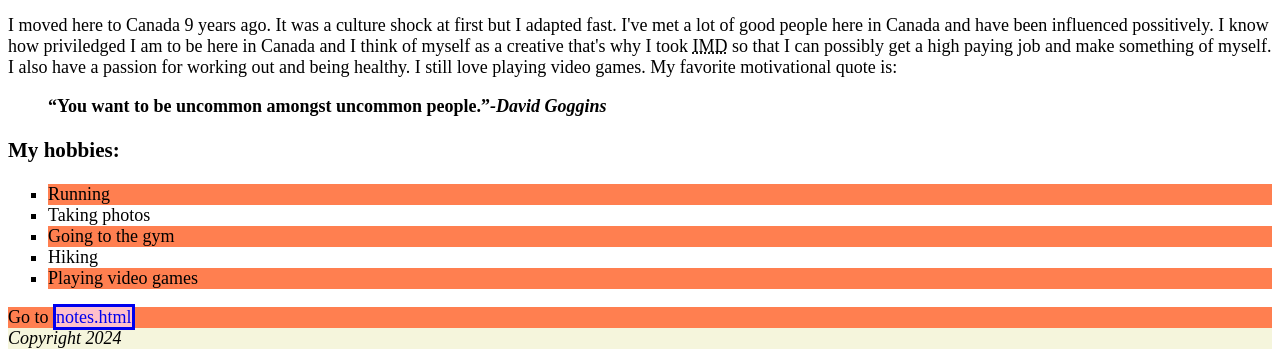
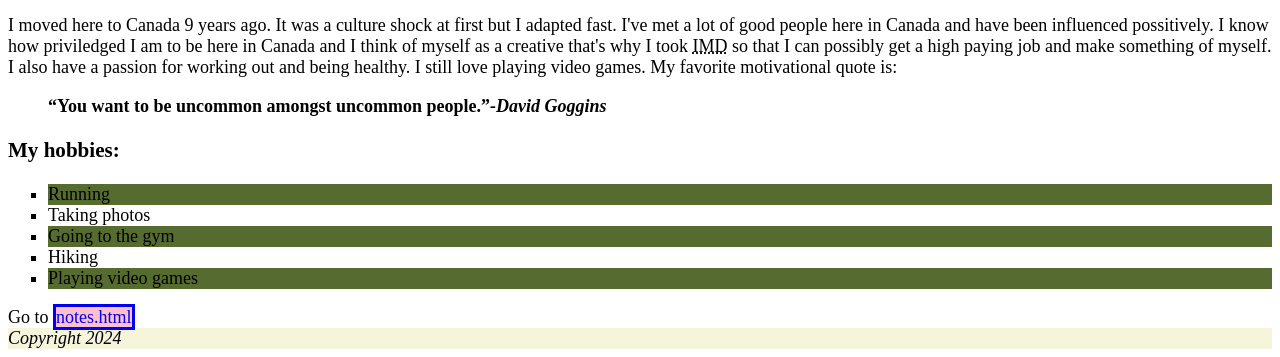
Before and after one commit to palm0153/palm0153.github.io, a plain HTML site: page html-assignment/index.html in a window 1280 px wide. Shown: the part 516-873 px from the top of the page. Drawn offline with Linux system fonts and the light colour scheme.

Commit message:
creates html and css assignment

```diff
--- a/html-assignment/main.css
+++ b/html-assignment/main.css
@@ -18,8 +18,8 @@ ul {
     list-style-type: square;
 }
 
-ul li:nth-child(odd) {
-    background-color: coral;
+section li:nth-child(odd) {
+    background-color: darkolivegreen;
 }
 
 nav ul {
```
